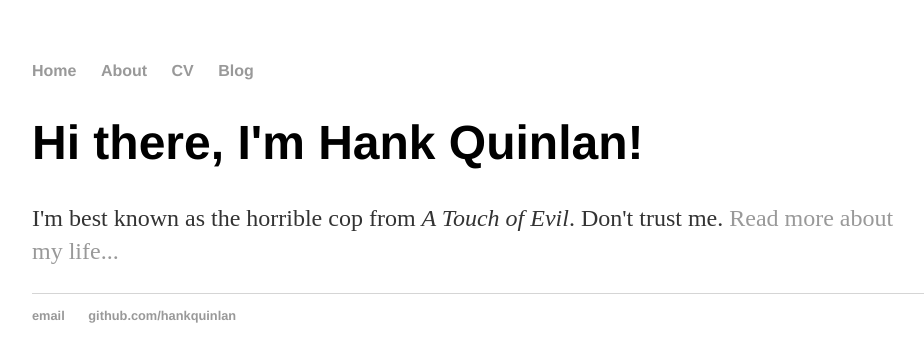
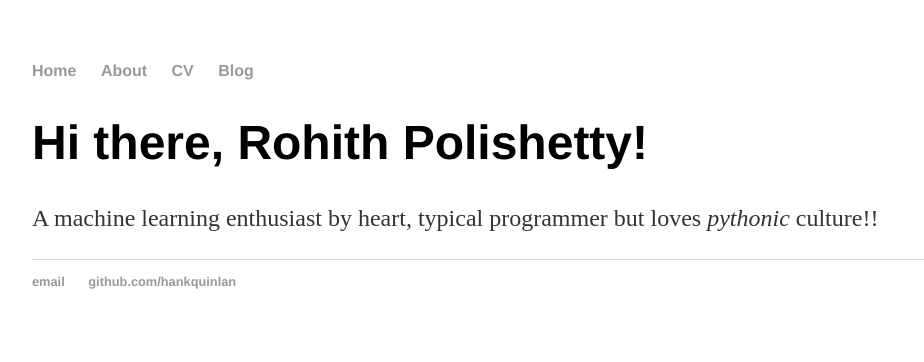
Before and after one commit to rpolishetty/rpolishetty.github.io, a Jekyll site: the page built from index.html, in a window 1280 px wide. Shown: the top 362 px of the page, without its empty margins (160-1084 px from the left). Built offline with Jekyll 4.4.1, drawn with Linux system fonts in a browser that asks for light colours.

Commit message:
Home Render commit

```diff
--- a/index.html
+++ b/index.html
@@ -1,9 +1,9 @@
 ---
 layout: default
-title: Hank Quinlan, Horrible Cop
+title: Rohith Polishetty, Horrible Cop
 ---
 
 		<div class="blurb">
-			<h1>Hi there, I'm Hank Quinlan!</h1>
-			<p>I'm best known as the horrible cop from <em>A Touch of Evil</em>. Don't trust me. <a href="/about">Read more about my life...</a></p>
+			<h1>Hi there, Rohith Polishetty!</h1>
+			<p>A machine learning enthusiast by heart, typical programmer but loves <em>pythonic</em> culture!!
 		</div>
```
